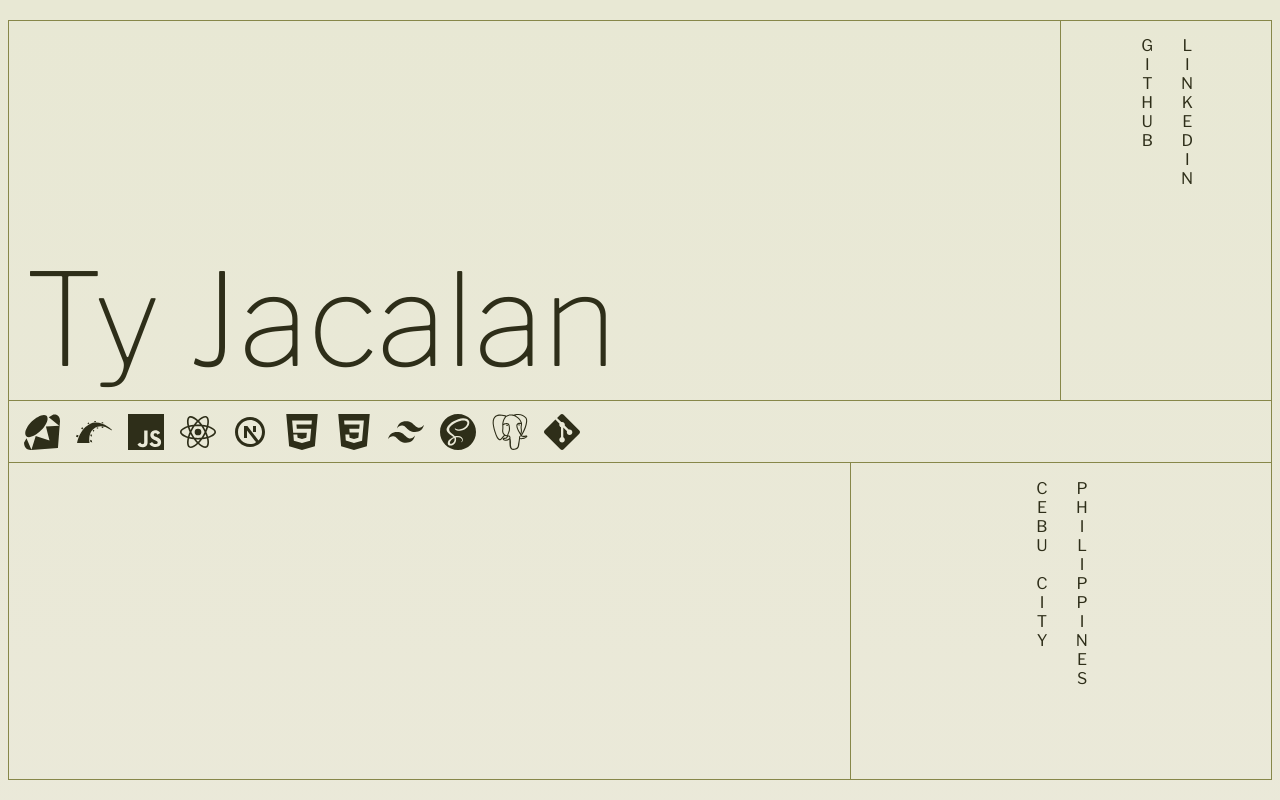
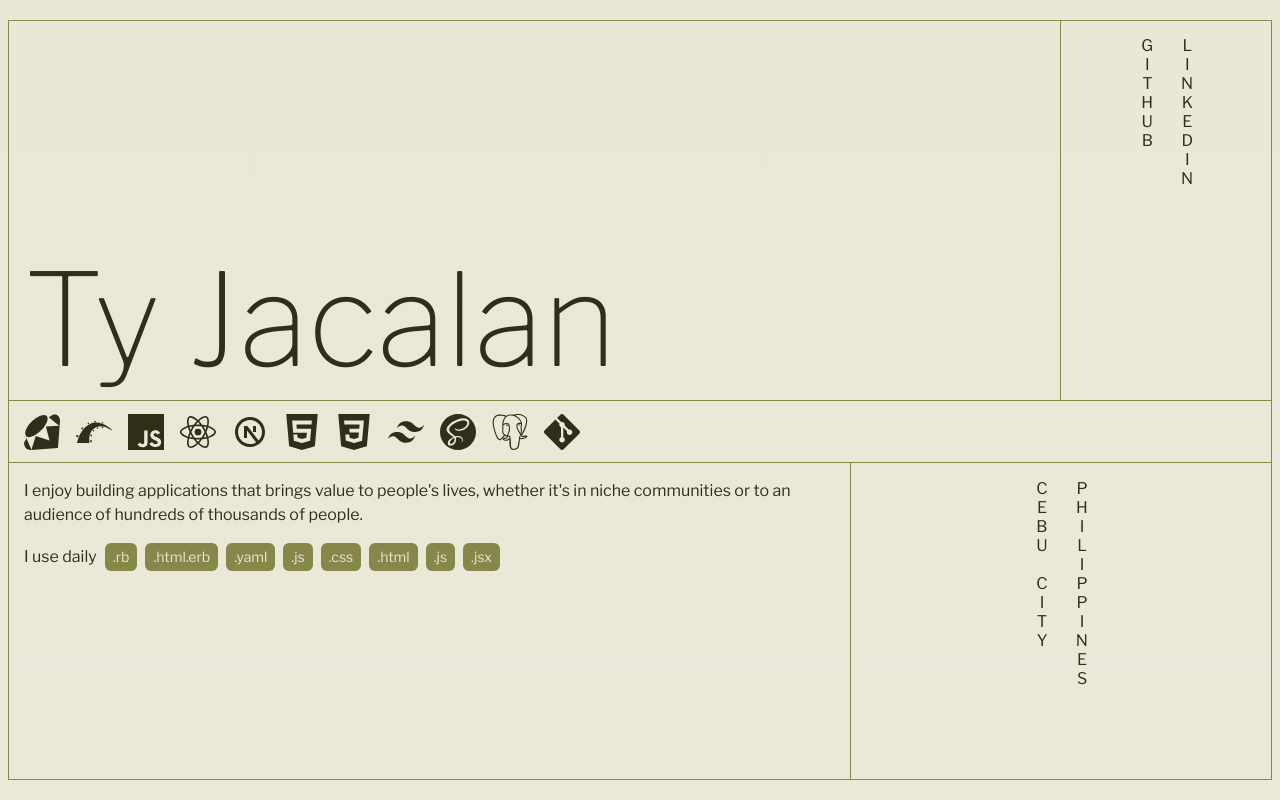
Before and after one commit to TyJacalan/portfolio, a Next.js app: page / in a window 1280 px wide. Shown: the top 800 px of the page. Built offline with nearby package versions, Linux system fonts and the light colour scheme.

Commit message:
chore: add daily tech component

```diff
--- /dev/null
+++ b/components/DailyTechnologies.jsx
@@ -0,0 +1,29 @@
+import React from "react";
+
+const fileTypes = [
+  ".rb",
+  ".html.erb",
+  ".yaml",
+  ".js",
+  ".css",
+  ".html",
+  ".js",
+  ".jsx",
+];
+
+const DailyTechnologies = () => {
+  return (
+    <ul className="flex flex-row flex-wrap gap-2">
+      {fileTypes.map((type, index) => (
+        <li
+          key={index}
+          className="px-2 py-1 rounded-md bg-secondary text-accent text-sm"
+        >
+          {type}
+        </li>
+      ))}
+    </ul>
+  );
+};
+
+export default DailyTechnologies;
--- a/components/Footer.jsx
+++ b/components/Footer.jsx
@@ -5,12 +5,17 @@ const Footer = () => {
     <div class="container mx-auto text-center pb-6 flex flex-row items-center justify-between px-2">
       <span>Ty Jacalan &copy; 2024</span>
       <div class="space-x-4">
-        <Link href="https://github.com/TyJacalan" target="_blank">
+        <Link
+          href="https://github.com/TyJacalan"
+          target="_blank"
+          className="hover:font-semibold"
+        >
           Github
         </Link>
         <Link
           href="https://www.linkedin.com/in/ty-j-2772281a4/"
           target="_blank"
+          className="hover:font-semibold"
         >
           LinkedIn
         </Link>
--- a/pages/Hero.jsx
+++ b/pages/Hero.jsx
@@ -4,6 +4,7 @@ import React from "react";
 import Link from "next/link";
 import { motion } from "framer-motion";
 import GrowingLine from "@/components/GrowingLine";
+import DailyTechnologies from "@/components/DailyTechnologies";
 import Technologies from "@/components/Technologies";
 
 const Hero = () => {
@@ -40,12 +41,17 @@ const Hero = () => {
             }}
             className="flex flex-col items-start justify-center sm:gap-2 md:gap-4 p-4 text-vertical"
           >
-            <Link href="https://github.com/TyJacalan" target="_blank">
+            <Link
+              href="https://github.com/TyJacalan"
+              target="_blank"
+              className="hover:tracking-wider hover:scale-105 transition-transform"
+            >
               Github
             </Link>
             <Link
               href="https://www.linkedin.com/in/ty-j-2772281a4/"
               target="_blank"
+              className="hover:tracking-wider hover:scale-105 transition-transform"
             >
               LinkedIn
             </Link>
@@ -59,7 +65,26 @@ const Hero = () => {
           <GrowingLine variant="right" delay={2} duration={1} />
           <GrowingLine variant="bottom" delay={2} duration={1} />
         </div>
-        <div className="relative col-span-8 row-span-5 h-full w-full">
+        <div className="relative col-span-8 row-span-5 h-full w-full p-4">
+          <motion.div
+            initial={{ opacity: 0, translateY: "-25%" }}
+            whileInView={{ opacity: 1, translateY: 0 }}
+            transition={{
+              delay: 2,
+              ease: "easeInOut",
+            }}
+            className="flex flex-col gap-4"
+          >
+            <p>
+              I enjoy building applications that brings value to people's lives,
+              whether it's in niche communities or to an audience of hundreds of
+              thousands of people.
+            </p>
+            <div class="flex flex-row flex-wrap gap-2 items-center">
+              <p>I use daily </p>
+              <DailyTechnologies />
+            </div>
+          </motion.div>
           <GrowingLine variant="left" delay={2} duration={1} />
           <GrowingLine variant="right" delay={2.6} duration={0.4} />
         </div>
```
